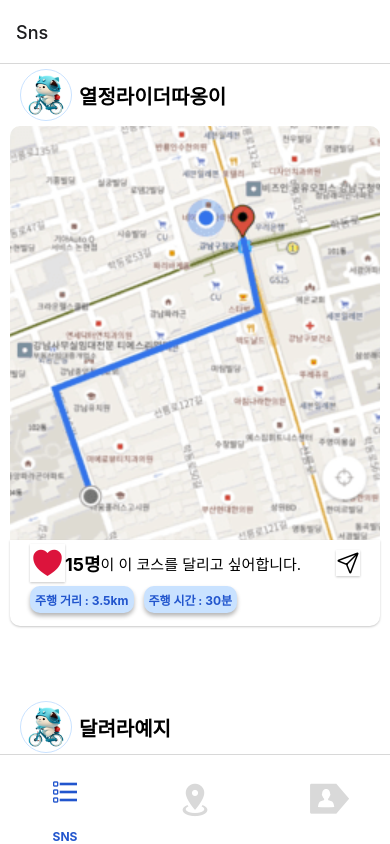
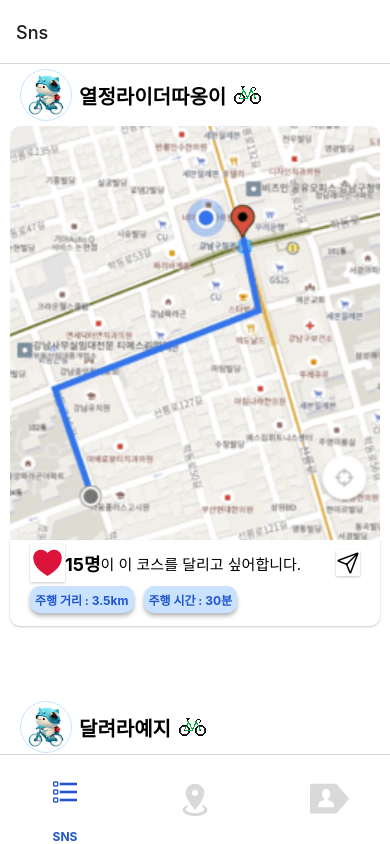
Before and after one commit to wlwlsus/ttarawa, a React Native app in the folder ttarawa/: screen /Sns in a window 390 px wide. Built offline with nearby package versions, Linux system fonts and the light colour scheme; grey boxes are pictures that could not be loaded.

Commit message:
FE:Feat SNS Page UI

```diff
--- a/ttarawa/package.json
+++ b/ttarawa/package.json
@@ -31,11 +31,11 @@
     "react-native-svg": "13.4.0",
     "react-native-vector-icons": "^9.2.0",
     "react-redux": "^8.0.5",
-    "redux": "^4.2.1",
-    "expo-image": "~1.0.0"
+    "redux": "^4.2.1"
   },
   "devDependencies": {
     "@babel/core": "^7.20.0",
+    "@types/expo": "^33.0.1",
     "@types/react": "^18.0.28",
     "@types/react-native": "^0.71.3",
     "typescript": "^4.9.5"
--- a/ttarawa/src/components/common/SNSCard.tsx
+++ b/ttarawa/src/components/common/SNSCard.tsx
@@ -2,31 +2,29 @@ import { useState } from 'react'
 import { StyleSheet, View, Text, Image } from 'react-native'
 // import FastImage from 'react-native-fast-image'
 import FastImage from 'expo-fast-image'
-// import Image from 'expo-image'
 import { color } from '@styles/GlobalStyles'
 // import getImageSize from '@utils/getSize'
 import Label from '@components/common/Label'
 import IconButton from './IconButton'
 import { MaterialCommunityIcons, Fontisto, Ionicons } from '@expo/vector-icons'
 
-export default function Card(props: {
+interface Props {
   // User Info
+  userName: string
   userImg: (params: any) => any
-  // userImg: string
-  userName?: string // User Nickname
-  // rank?: (params: any) => any // User rank
-  rank?: string
+  // rank: string
+  rank: (params: any) => any
 
   // 경로 이미지
-  imagepath?: (params: any) => any // require()  >>  image url 함수
+  imagepath: (params: any) => any // require()  >>  image url 함수
 
   // 공개 여부
-  isLock?: boolean
+  isLock: boolean
   presslock?: (params: any) => any // 공개, 비공개 전환 함수
 
   // 좋아요
-  likeNum?: number // 좋아요 수
-  isLike?: boolean // 좋아요 누른 여부
+  likes: number // 좋아요 수
+  isLike: boolean // 좋아요 누른 여부
   presslike?: (params: any) => any // 좋아요 전환 함수
 
   // 공유 함수
@@ -35,23 +33,46 @@ export default function Card(props: {
   // 수정메뉴 함수
   pressMenu?: (params: any) => any
 
-  distence?: string // 주행거리  ex) 3.5 km
-  time?: string // 주행시간  ex) 30분
+  distence: string // 주행거리  ex) 3.5 km
+  time: string // 주행시간  ex) 30분
 
   // 내용
-  content?: string
-}) {
+  content: string
+}
+
+export default function Card({
+  userName,
+  userImg,
+  rank,
+
+  imagepath,
+
+  isLock,
+  // presslock,
+
+  likes,
+  isLike,
+  // presslike,
+
+  // pressShare,
+  // pressMenu,
+
+  distence,
+  time,
+
+  content,
+}: Props) {
   // 내용 띄어쓰기를 위한
-  const contentText = props.content?.replace(/(!!|\?|\.)/g, '$&\n')
+  const contentText = content?.replace(/(!!|\?|\.)/g, '$&\n')
 
-  const distanceText = `주행 거리 : ${props.distence}`
-  const timeText = `주행 시간 : ${props.time}`
+  const distanceText = `주행 거리 : ${distence}`
+  const timeText = `주행 시간 : ${time}`
 
   // 좋아요 여부 저장 변수 (props로 넘길???)
-  const [like, setLike] = useState(props.isLike)
+  const [like, setLike] = useState(isLike)
 
   // 좋아요 수 변수
-  const [likeNum, setLikeNum] = useState(props.likeNum)
+  const [likeNum, setLikeNum] = useState(likes)
 
   const checklike = () => {
     setLike(!like)
@@ -59,39 +80,40 @@ export default function Card(props: {
   }
 
   // 공개, 비공개 여부 변수
-  const [lock, setLock] = useState(props.isLock)
+  const [lock, setLock] = useState(isLock)
 
   const checklock = () => {
     setLock(!lock)
   }
 
-  // console.log(props.rank)
-
   return (
     <View style={styles.cardContainer}>
       {/* ID, Profile */}
-      {props.userName ? (
+      {userName ? (
         <View style={styles.userInfo}>
           <View style={styles.imgContainer}>
-            <Image source={props.userImg} style={styles.userImg} />
+            <Image source={userImg} style={styles.userImg} />
             {/* <FastImage
               source={{
-                uri: `file://${props.userImg}`,
+                uri: `file://${userImg}`,
                 // priority: FastImage.priority.normal,
               }}
               style={styles.userImg}
             /> */}
           </View>
-          <Text style={styles.userName}>{props.userName}</Text>
-          <Image source={{ uri: props.rank }} />
-          {/* <FastImage source={{ uri: props.rank }} /> */}
+          <Text style={styles.userName}>{userName}</Text>
+          <Image source={rank} />
+          {/* <Image source={{ uri: rank }} />
+          <FastImage
+            source={{ uri: rank,}}
+          /> */}
         </View>
       ) : null}
 
       {/* 경로 이미지 */}
       <View>
-        <Image source={props.imagepath} style={styles.cardImg} />
-        {props.userName ? null : (
+        <Image source={imagepath} style={styles.cardImg} />
+        {userName ? null : (
           <View style={styles.lock}>
             <IconButton
               icon1={
@@ -121,7 +143,7 @@ export default function Card(props: {
               }
               press={checklike} // 누르면, true <-> false 함수
             />
-            <Text style={styles.likeNum}>{likeNum}명</Text>
+            <Text style={styles.likeNum}>{likes}명</Text>
             <Text style={styles.contentText}>
               이 이 코스를 달리고 싶어합니다.
             </Text>
@@ -130,7 +152,7 @@ export default function Card(props: {
           {/* userName 유무에 따라 공유 or 수정 아이콘 */}
 
           <View>
-            {props.userName ? (
+            {userName ? (
               <IconButton
                 icon1={
                   <Ionicons
@@ -175,6 +197,7 @@ const styles = StyleSheet.create({
   cardContainer: {
     flex: 1,
     marginHorizontal: 10,
+    // marginVertical: 10,
   },
 
   userInfo: {
--- a/ttarawa/src/components/sns/Index.tsx
+++ b/ttarawa/src/components/sns/Index.tsx
@@ -27,9 +27,7 @@ export default function SNS() {
 
       profile: '@assets/profile.png',
       nickname: '열정라이더따옹이',
-      badgeImg:
-        'https://contents.sixshop.com/uploadedFiles/84218/default/image_1547035192141.jpg',
-
+      badgeImg: '@assets/rank/amateur.png',
       image: '@assets/riding.png',
 
       favoritesCount: 15,
@@ -46,12 +44,11 @@ export default function SNS() {
 
       profile: '@assets/profile.png',
       nickname: '달려라예지',
-      badgeImg:
-        'https://contents.sixshop.com/uploadedFiles/84218/default/image_1547035192141.jpg',
+      badgeImg: '@assets/rank/beginner.png',
       image: '@assets/riding.png',
 
       favoritesCount: 15,
-      isMyFavorite: 1, // true: 1, false: 0
+      isMyFavorite: 0, // true: 1, false: 0
 
       time: '30분',
       distance: '3.5km',
@@ -65,7 +62,7 @@ export default function SNS() {
       profile: '@assets/profile.png',
       nickname: '따르릉예지',
       badgeImg:
-        'https://contents.sixshop.com/uploadedFiles/84218/default/image_1547035192141.jpg',
+        'https://encrypted-tbn0.gstatic.com/images?q=tbn:ANd9GcRroBwNcmJFu3Q7gjYq18s9vaaY8-QTbOW5_Q&usqp=CAU',
       image: '@assets/riding.png',
 
       favoritesCount: 15,
@@ -115,10 +112,10 @@ export default function SNS() {
               // userImg={item.profile}
               userImg={require('@assets/profile.png')}
               userName={item.nickname}
-              rank={item.badgeImg}
+              rank={require('@assets/rank/beginner.png')}
               // rank={require(rank)}
               imagepath={require('@assets/riding.png')}
-              likeNum={item.favoritesCount}
+              likes={item.favoritesCount}
               isLike={isLike}
               distence={item.distance}
               time={item.time}
```
Also changed, not shown: 1 other file (tests, documents, lock files or other folders).
